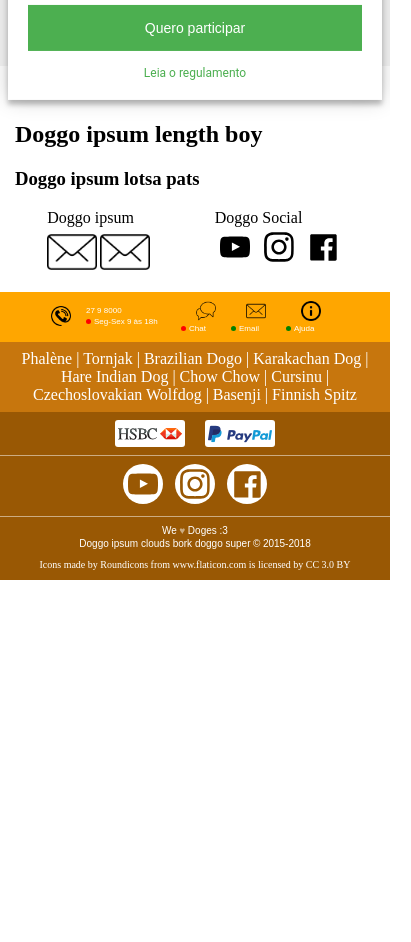
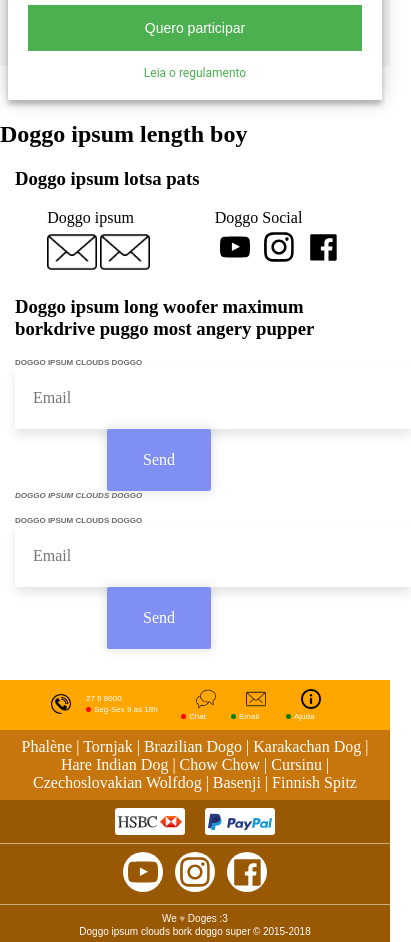
Before and after one commit to Hysumi/front-end-BEM, a website: page index.html in a window 390 px wide. Shown: the part 1058-2000 px from the top of the page, 411 px wide, since content can reach past the window. Before the commit the page ends 1638 px from the top, so only its background shows below. Drawn offline with Linux system fonts and the light colour scheme.

Commit message:
form email mobile

```diff
--- a/index.html
+++ b/index.html
@@ -26,7 +26,7 @@
                 </div>
             </button>
 
-            <img src='./src/assets/img/icons/logo.png' alt='Doggo' height='50' width='50' class='header_logo'>
+            <img src='./src/assets/img/icons/social/dog.png' alt='Doggo' height='50' width='50' class='header_logo'>
 
             <button class='header_button header_button_position-right'>
                 <div class='header_button_text_right' button_text-mobile='Entrar' button_text='Entre ou crie sua conta'>
@@ -134,8 +134,9 @@
                     </div>
                 </section>
                 <section>
+                        <h2>Doggo ipsum length boy</h2>
+
                     <div class='page_social_content'>
-                        <h2>Doggo ipsum length boy</h2>
                         <h3>Doggo ipsum lotsa pats</h3>
                         <div class='page_social_container'>
                             <div class='page_social_email_container'>
@@ -169,7 +170,30 @@
                                     </svg>
                                 </a>
                             </div>
-
+                        </div>
+                    </div>
+                    <div class='page_social_content'>
+                        <h3>Doggo ipsum long woofer maximum borkdrive puggo most angery pupper</h3>
+                        <div class='page_send_content'>
+                            <div class='page_send_content_input'>
+                                <span class='page_register_form_title'>Doggo ipsum clouds doggo</span>
+                                <div class="page_send_container">
+                                    <form class="page_send_form">
+                                        <input type="email" class="page_send_form_field" placeholder="Email" />
+                                        <button type="button" class="page_send_form_button page_send_form_button--primary page_send_form_button--inside">Send</button>
+                                    </form>
+                                </div>
+                                <span class='page_register_form_title page_register_form_title_italic'>Doggo ipsum clouds doggo</span>
+                            </div>
+                            <div class='page_send_content_input'>
+                                <span class='page_register_form_title'>Doggo ipsum clouds doggo</span>
+                                <div class="page_send_container">
+                                    <form class="page_send_form">
+                                        <input type="email" class="page_send_form_field" placeholder="Email" />
+                                        <button type="button" class="page_send_form_button page_send_form_button--primary page_send_form_button--inside">Send</button>
+                                    </form>
+                                </div>
+                            </div>
                         </div>
                     </div>
                 </section>
--- a/src/common.blocks/page/page.scss
+++ b/src/common.blocks/page/page.scss
@@ -90,6 +90,9 @@
     font-size: 8px;
     font-weight: bold;
     color: #6b6b6b;
+    &_italic {
+        font-style: italic;
+    }
 
 }
 
@@ -223,6 +226,78 @@ select::-ms-expand {
     }
 }
 
+.page_send_content {
+    text-align: center;
+}
+
+.page_send_content_input{
+    display: inline-block;
+    margin-bottom: 1em;
+}
+
+$background: #f5f6fa;
+$text: #9c9c9c;
+$input-bg-color: #fff;
+$input-text-color: #a3a3a3;
+$button-bg-color: #7f8ff4;
+$button-text-color: #fff;
+
+.page_send_container {
+	display: flex;
+	flex-direction: column;
+	align-items: center;
+	justify-content: center;
+}
+
+.page_send_form {
+	&_field {
+		width: 360px;
+		background: #fff;
+		color: $input-text-color;
+		font: inherit;
+		box-shadow: 0 6px 10px 0 rgba(0, 0, 0 , .1);
+		border: 0;
+		outline: 0;
+		padding: 22px 18px;
+	}
+}
+//** button
+.page_send_form_button {
+	display: inline-block;
+	background: transparent;
+	color: inherit;
+	font: inherit;
+	border: 0;
+	outline: 0;
+	padding: 0;
+	transition: all 200ms ease-in;
+	cursor: pointer;
+
+	&--primary {
+		background: $button-bg-color;
+		color: $button-text-color;
+		box-shadow: 0 0 10px 2px rgba(0, 0, 0, .1);
+		border-radius: 2px;
+		padding: 22px 36px;
+
+		&:hover {
+			background: darken($button-bg-color, 4%);
+		}
+
+		&:active {
+			background: $button-bg-color;
+			box-shadow: inset 0 0 10px 2px rgba(0, 0, 0, .2);
+		}
+	}
+
+	&--inside {
+        margin-left: -108px;
+    }
+}
+
+
+
+
 @media all and (max-width : 330px) {
     .page_register_form_select_major{
         width: 64%;
```
Also changed, not shown: src/assets/img/icons/logo.png (deleted), src/bundles/css-bundle/bundle.min.css.
